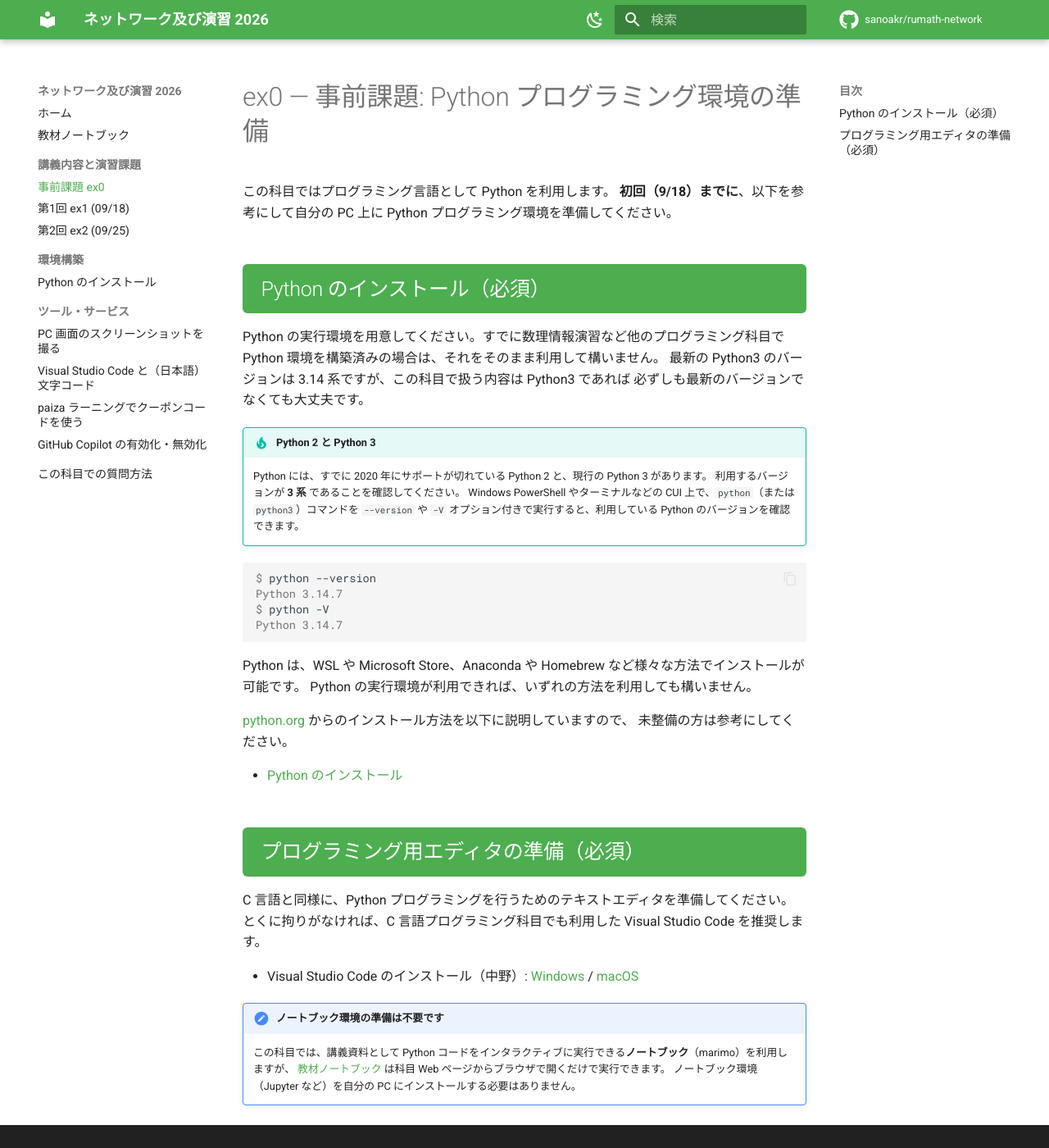
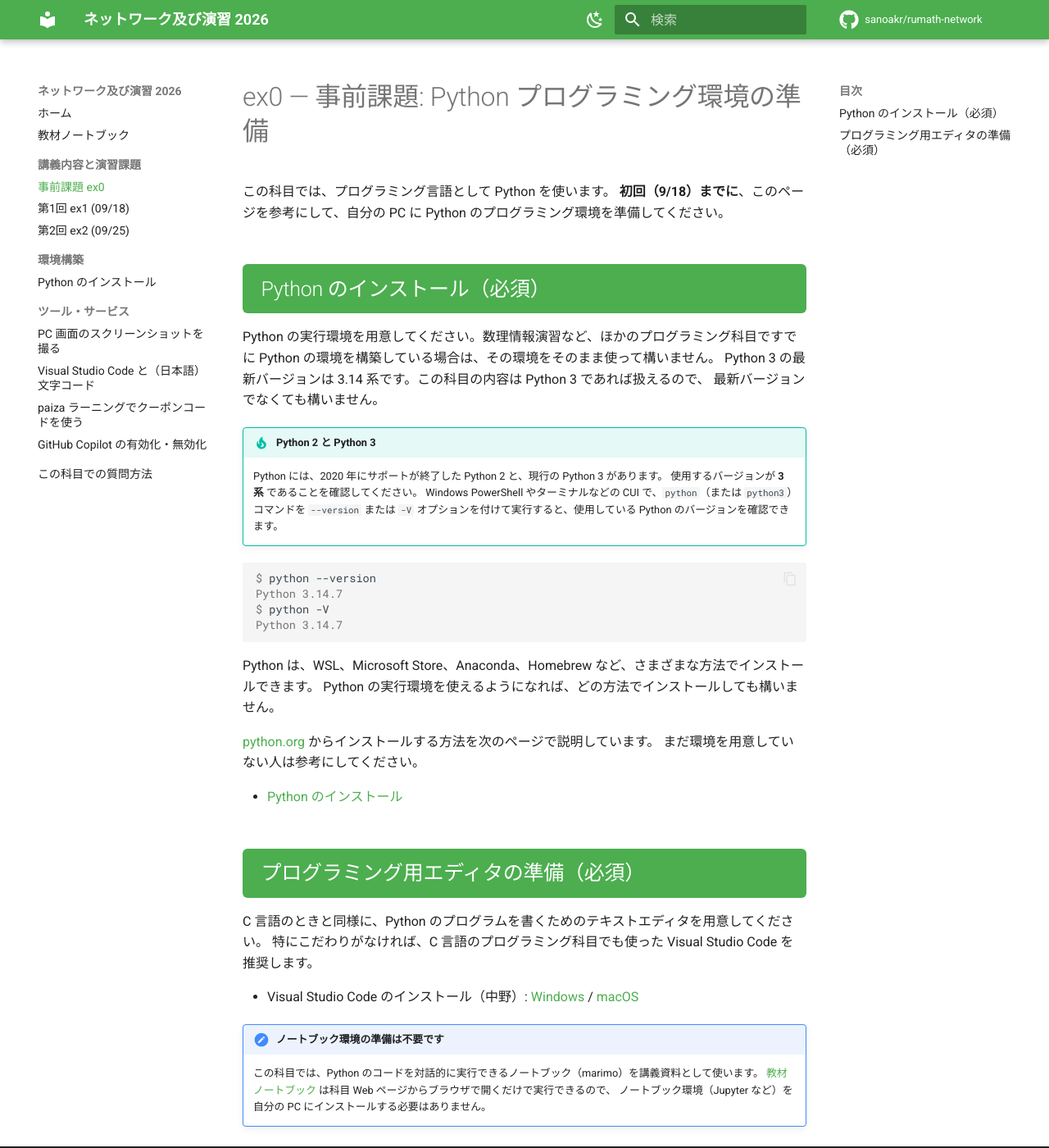
Before and after one commit to sanoakr/rumath-network, an MkDocs documentation site: the page built from docs/ex0.md, in a window 1280 px wide and 1400 px high. Shown: the whole window at 82% size. Built offline with MkDocs 1.6.1 and Material for MkDocs 9.7.7, drawn with Linux system fonts in a browser that asks for light colours; comment, search, counter and statistics services are not loaded.

Commit message:
docs: sync published content

````diff
--- a/docs/ex0.md
+++ b/docs/ex0.md
@@ -1,20 +1,20 @@
 # ex0 — 事前課題: Python プログラミング環境の準備
 
-この科目ではプログラミング言語として Python を利用します。
-**初回（9/18）までに**、以下を参考にして自分の PC 上に Python プログラミング環境を準備してください。
+この科目では、プログラミング言語として Python を使います。
+**初回（9/18）までに**、このページを参考にして、自分の PC に Python のプログラミング環境を準備してください。
 
 ## Python のインストール（必須） {: .exercise }
 
-Python の実行環境を用意してください。すでに数理情報演習など他のプログラミング科目で
-Python 環境を構築済みの場合は、それをそのまま利用して構いません。
-最新の Python3 のバージョンは 3.14 系ですが、この科目で扱う内容は Python3 であれば
-必ずしも最新のバージョンでなくても大丈夫です。
+Python の実行環境を用意してください。数理情報演習など、ほかのプログラミング科目ですでに
+Python の環境を構築している場合は、その環境をそのまま使って構いません。
+Python 3 の最新バージョンは 3.14 系です。この科目の内容は Python 3 であれば扱えるので、
+最新バージョンでなくても構いません。
 
 !!! tip "Python 2 と Python 3"
-    Python には、すでに 2020 年にサポートが切れている Python 2 と、現行の Python 3 があります。
-    利用するバージョンが **3 系** であることを確認してください。
-    Windows PowerShell やターミナルなどの CUI 上で、`python`（または `python3`）コマンドを
-    `--version` や `-V` オプション付きで実行すると、利用している Python のバージョンを確認できます。
+    Python には、2020 年にサポートが終了した Python 2 と、現行の Python 3 があります。
+    使用するバージョンが **3 系** であることを確認してください。
+    Windows PowerShell やターミナルなどの CUI で、`python`（または `python3`）コマンドを
+    `--version` または `-V` オプションを付けて実行すると、使用している Python のバージョンを確認できます。
 
 ```console
 $ python --version
@@ -23,22 +23,22 @@ $ python -V
 Python 3.14.7
 ```
 
-Python は、WSL や Microsoft Store、Anaconda や Homebrew など様々な方法でインストールが可能です。
-Python の実行環境が利用できれば、いずれの方法を利用しても構いません。
+Python は、WSL、Microsoft Store、Anaconda、Homebrew など、さまざまな方法でインストールできます。
+Python の実行環境を使えるようになれば、どの方法でインストールしても構いません。
 
-[python.org](https://www.python.org/) からのインストール方法を以下に説明していますので、
-未整備の方は参考にしてください。
+[python.org](https://www.python.org/) からインストールする方法を次のページで説明しています。
+まだ環境を用意していない人は参考にしてください。
 
 - [Python のインストール](setup/python-install.md)
 
 ## プログラミング用エディタの準備（必須） {: .exercise }
 
-C 言語と同様に、Python プログラミングを行うためのテキストエディタを準備してください。
-とくに拘りがなければ、C 言語プログラミング科目でも利用した Visual Studio Code を推奨します。
+C 言語のときと同様に、Python のプログラムを書くためのテキストエディタを用意してください。
+特にこだわりがなければ、C 言語のプログラミング科目でも使った Visual Studio Code を推奨します。
 
 - Visual Studio Code のインストール（中野）: [Windows](http://www602.math.ryukoku.ac.jp/Prog1/vscode-win.html) / [macOS](http://www602.math.ryukoku.ac.jp/Prog1/vscode-mac.html)
 
 !!! note "ノートブック環境の準備は不要です"
-    この科目では、講義資料として Python コードをインタラクティブに実行できる**ノートブック**（marimo）を利用しますが、
-    [教材ノートブック](notebooks.md) は科目 Web ページからブラウザで開くだけで実行できます。
+    この科目では、Python のコードを対話的に実行できるノートブック（marimo）を講義資料として使います。
+    [教材ノートブック](notebooks.md) は科目 Web ページからブラウザで開くだけで実行できるので、
     ノートブック環境（Jupyter など）を自分の PC にインストールする必要はありません。
````
Also changed, not shown: docs/ex1.md (+10 -11 lines), docs/ex2.md (+20 -18 lines), docs/index.md (+5 -6 lines), 3 other files.
